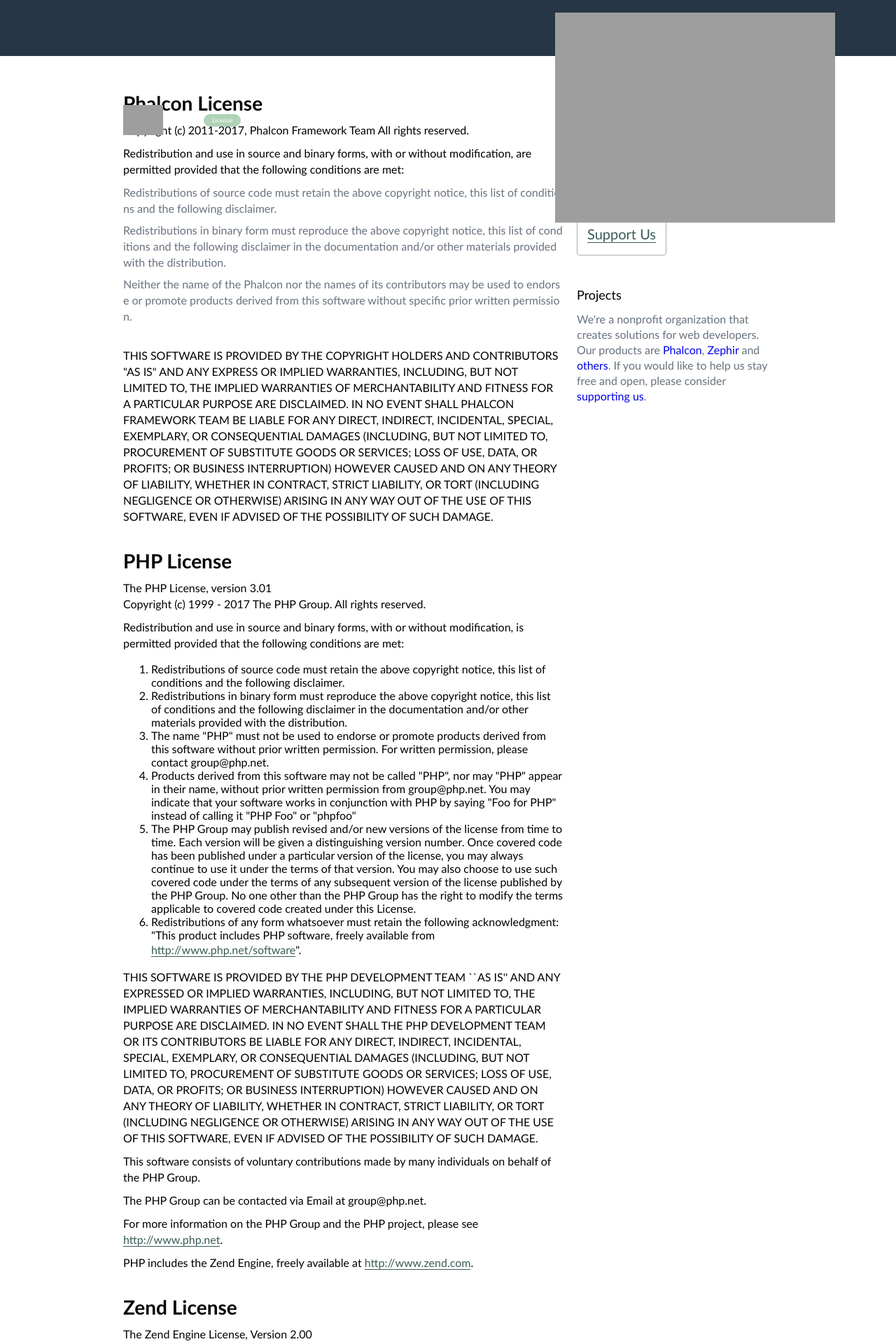
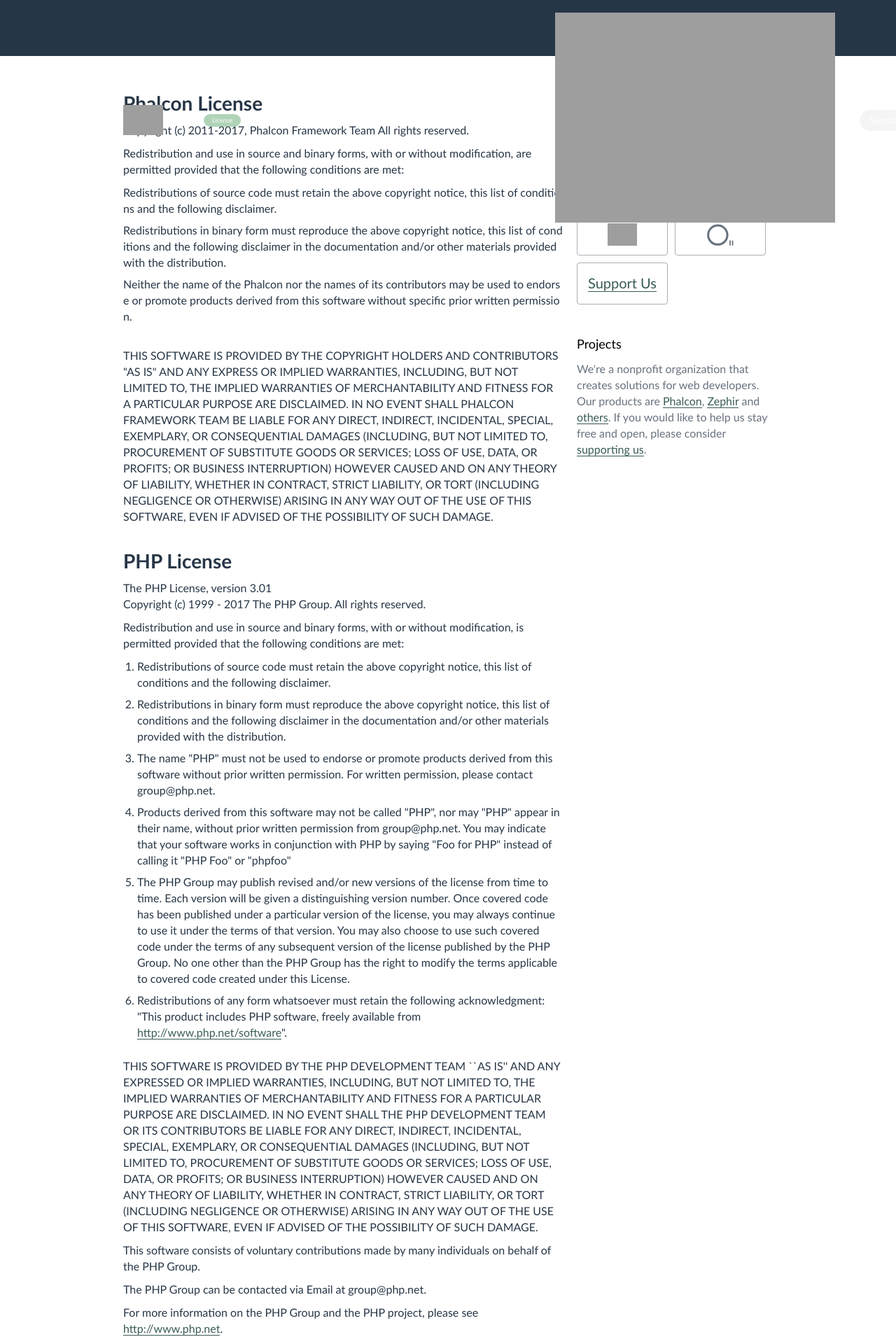
Before and after one commit to phalcon/license, a Jekyll site: the page built from index.html, in a window 1280 px wide. Shown: the top 1920 px of the page at 70% size. Built offline with Jekyll 4.4.1, drawn with Linux system fonts in a browser that asks for light colours; grey boxes are pictures that could not be loaded.

Commit message:
upd css & html

```diff
--- a/_includes/footer.html
+++ b/_includes/footer.html
@@ -19,7 +19,7 @@
         <div class="footer__supported">
             <span>Supported By</span>
 
-            <a href="#" class="footer__supported-logo">
+            <a href="https://odva.pro/" target="_blank" class="footer__supported-logo">
                 <svg width="38" height="31" viewBox="0 0 38 31" fill="none" xmlns="http://www.w3.org/2000/svg">
                     <path d="M15.375 29.3529C22.9283 29.3529 29.0514 23.2298 29.0514 15.6765C29.0514 8.12317 22.9283 2 15.375 2C7.82165 2 1.69849 8.12317 1.69849 15.6765C1.69849 23.2298 7.82165 29.3529 15.375 29.3529Z" stroke="#273646" stroke-opacity="0.7" stroke-width="3"/>
                     <path d="M33.9044 23.6177H32.1397V30.6765H33.9044V23.6177Z" fill="#273646" fill-opacity="0.7"/>
--- a/_includes/header.html
+++ b/_includes/header.html
@@ -73,6 +73,7 @@
             </ul>
 
             <nav class="header-nav--mobile _navToggle" onclick="event.stopPropagation();">
+                <input type="text" class="header__search" placeholder="Search...">
                 <ul>
                     <li>
                         <a href="https://phalcon.link/docs">Documentation</a>
@@ -127,11 +128,16 @@
                             </li>
                         </ul>
                     </li>
+
                 </ul>
             </nav>
+
         </div>
 
         <div class="header__right">
+            <input type="text"
+                   class="header__search"
+                   placeholder="Search...">
             <div class="header__github">
                 <a href="https://phalcon.link/github">
                     <svg width="20" height="20" viewBox="0 0 20 20" fill="none" xmlns="http://www.w3.org/2000/svg">
@@ -139,6 +145,16 @@
                     </svg>
                 </a>
             </div>
+
+            <div class="header__discord">
+                <a href="https://phalcon.link/discord">
+                    <svg width="22" height="22" xmlns="http://www.w3.org/2000/svg" id="Layer_1" viewBox="0 0 245 240">
+                        <style>.st0{fill:#FFFFFF;}</style>
+                        <path class="st0" d="M104.4 103.9c-5.7 0-10.2 5-10.2 11.1s4.6 11.1 10.2 11.1c5.7 0 10.2-5 10.2-11.1.1-6.1-4.5-11.1-10.2-11.1zM140.9 103.9c-5.7 0-10.2 5-10.2 11.1s4.6 11.1 10.2 11.1c5.7 0 10.2-5 10.2-11.1s-4.5-11.1-10.2-11.1z"/>
+                        <path class="st0" d="M189.5 20h-134C44.2 20 35 29.2 35 40.6v135.2c0 11.4 9.2 20.6 20.5 20.6h113.4l-5.3-18.5 12.8 11.9 12.1 11.2 21.5 19V40.6c0-11.4-9.2-20.6-20.5-20.6zm-38.6 130.6s-3.6-4.3-6.6-8.1c13.1-3.7 18.1-11.9 18.1-11.9-4.1 2.7-8 4.6-11.5 5.9-5 2.1-9.8 3.5-14.5 4.3-9.6 1.8-18.4 1.3-25.9-.1-5.7-1.1-10.6-2.7-14.7-4.3-2.3-.9-4.8-2-7.3-3.4-.3-.2-.6-.3-.9-.5-.2-.1-.3-.2-.4-.3-1.8-1-2.8-1.7-2.8-1.7s4.8 8 17.5 11.8c-3 3.8-6.7 8.3-6.7 8.3-22.1-.7-30.5-15.2-30.5-15.2 0-32.2 14.4-58.3 14.4-58.3 14.4-10.8 28.1-10.5 28.1-10.5l1 1.2c-18 5.2-26.3 13.1-26.3 13.1s2.2-1.2 5.9-2.9c10.7-4.7 19.2-6 22.7-6.3.6-.1 1.1-.2 1.7-.2 6.1-.8 13-1 20.2-.2 9.5 1.1 19.7 3.9 30.1 9.6 0 0-7.9-7.5-24.9-12.7l1.4-1.6s13.7-.3 28.1 10.5c0 0 14.4 26.1 14.4 58.3 0 0-8.5 14.5-30.6 15.2z"/>
+                    </svg>
+                </a>
+            </div>
         </div>
     </div>
 </header>
--- a/_includes/sponsors.html
+++ b/_includes/sponsors.html
@@ -1,3 +1,4 @@
+
 <div class="phalcon-blog__right-item phalcon-blog__sponsors">
   <div class="phalcon-blog__title">
     Supporters
@@ -23,6 +24,13 @@
       <img src="https://assets.phalconphp.com/phalcon/images/backers/netlify-147x40.svg"
            alt="Netlify">
     </a>
+    <a href="https://odva.pro/" class="phalcon-blog__sponsors-item">
+      <svg width="38" height="31" viewBox="0 0 38 31" fill="none" xmlns="http://www.w3.org/2000/svg">
+        <path d="M15.375 29.3529C22.9283 29.3529 29.0514 23.2298 29.0514 15.6765C29.0514 8.12317 22.9283 2 15.375 2C7.82165 2 1.69849 8.12317 1.69849 15.6765C1.69849 23.2298 7.82165 29.3529 15.375 29.3529Z" stroke="#273646" stroke-opacity="0.7" stroke-width="3"/>
+        <path d="M33.9044 23.6177H32.1397V30.6765H33.9044V23.6177Z" fill="#273646" fill-opacity="0.7"/>
+        <path d="M37.4338 23.6177H35.6691V30.6765H37.4338V23.6177Z" fill="#273646" fill-opacity="0.7"/>
+      </svg>
+    </a>
     <a href="https://phalcon.link/fund" class="phalcon-blog__sponsors-item">
       <span>Support Us</span>
     </a>
--- a/_includes/widget.html
+++ b/_includes/widget.html
@@ -1,9 +1,8 @@
-					<div class="phalcon-blog__right-item phalcon-blog__jobs">
+<div class="phalcon-blog__right-item phalcon-blog__projects">
 	<div class="phalcon-blog__title">
 		Projects
 	</div>
-						<div class="phalcon-blog__jobs-items">
-							<div class="phalcon-blog__jobs-item-name">
+	<div class="phalcon-blog__projects-text">
 		We're a nonprofit organization that creates
 		solutions for web developers. Our products are
 		<a href="https://phalconphp.com">Phalcon</a>,
@@ -13,4 +12,3 @@
 		please consider <a href="https://phalcon.link/fund">supporting us</a>.
 	</div>
 </div>
-					</div>
--- a/assets/css/main.css
+++ b/assets/css/main.css
@@ -1,7 +1,47 @@
----
----
-
 @charset "UTF-8";
+.hljs {
+  display: block;
+  overflow-x: auto;
+  padding: 0.5em;
+  background: #F0F0F0; }
+
+.hljs, .hljs-subst {
+  color: #444; }
+
+.hljs-comment {
+  color: #888888; }
+
+.hljs-keyword, .hljs-attribute, .hljs-selector-tag, .hljs-meta-keyword, .hljs-doctag, .hljs-name {
+  font-weight: bold; }
+
+.hljs-type, .hljs-string, .hljs-number, .hljs-selector-id, .hljs-selector-class, .hljs-quote, .hljs-template-tag, .hljs-deletion {
+  color: #880000; }
+
+.hljs-title, .hljs-section {
+  color: #880000;
+  font-weight: bold; }
+
+.hljs-regexp, .hljs-symbol, .hljs-variable, .hljs-template-variable, .hljs-link, .hljs-selector-attr, .hljs-selector-pseudo {
+  color: #BC6060; }
+
+.hljs-literal {
+  color: #78A960; }
+
+.hljs-built_in, .hljs-bullet, .hljs-code, .hljs-addition {
+  color: #397300; }
+
+.hljs-meta {
+  color: #1f7199; }
+
+.hljs-meta-string {
+  color: #4d99bf; }
+
+.hljs-emphasis {
+  font-style: italic; }
+
+.hljs-strong {
+  font-weight: bold; }
+
 /*  основные цвета  */
 @font-face {
   font-family: 'Lato';
@@ -795,7 +835,11 @@ a:focus {
   margin-left: auto;
   -webkit-flex-shrink: 0;
   -ms-flex-negative: 0;
-          flex-shrink: 0; }
+  flex-shrink: 0;
+  -webkit-box-align: center;
+  -webkit-align-items: center;
+  -ms-flex-align: center;
+  align-items: center; }
 
 .header__lang {
   cursor: pointer;
@@ -857,8 +901,15 @@ a:focus {
   transform: rotate(-45deg);
   bottom: 7px; }
 
-.hidden {
-  overflow: hidden; }
+.header__github {
+  margin-right: 10px; }
+.header__github a {
+  display: block;
+  height: 20px; }
+
+.header__discord a {
+  display: block;
+  height: 22px; }
 
 @media (min-width: 768px) and (max-width: 1023px) {
   .header {
@@ -1020,6 +1071,10 @@ a:focus {
   display: flex;
   margin-bottom: 35px; }
 
+.phalcon-blog__item-content {
+  width: 100%;
+}
+
 .phalcon-blog__item-img {
   display: block;
   width: 180px;
@@ -1080,14 +1135,27 @@ a:focus {
 .phalcon-blog__item-article {
   font-size: 14px;
   color: #68727e;
-  max-height: 81px;
   margin-bottom: 11px;
-  overflow: hidden;
   -o-text-overflow: ellipsis;
   text-overflow: ellipsis;
   display: -webkit-box;
   -webkit-line-clamp: 4;
-  -webkit-box-orient: vertical; }
+  -webkit-box-orient: vertical;
+  overflow: hidden;
+  line-height: 20px; }
+.phalcon-blog__item-article p {
+  margin: 0;
+  line-height: 20px; }
+.phalcon-blog__item-article a {
+  color: #385B56;
+  line-height: 23px;
+  font-size: 16px;
+  border-bottom: 1px solid #385B56;
+  -webkit-transition: all .125s;
+  -o-transition: all .125s;
+  transition: all .125s; }
+.phalcon-blog__item-article a:hover {
+  border-bottom-color: transparent; }
 
 .phalcon-blog__item-read-more {
   font-size: 14px;
@@ -1145,7 +1213,11 @@ a:focus {
   height: 20px; }
 
 .phalcon-blog__sponsors-item {
-  max-width: 50%;
+  -webkit-flex-basis: -webkit-calc(50% - 15px);
+  -ms-flex-preferred-size: calc(50% - 15px);
+  flex-basis: calc(50% - 15px);
+  max-width: -webkit-calc(50% - 15px);
+  max-width: calc(50% - 15px);
   display: block;
   height: 60px;
   padding: 13px 14px;
@@ -1162,6 +1234,10 @@ a:focus {
   -webkit-align-items: center;
   -ms-flex-align: center;
   align-items: center;
+  -webkit-box-pack: center;
+  -webkit-justify-content: center;
+  -ms-flex-pack: center;
+  justify-content: center;
   -webkit-transition: all .2s;
   -o-transition: all .2s;
   transition: all .2s; }
@@ -1213,7 +1289,8 @@ a:focus {
   margin-right: 3px;
   -webkit-transition: all .125s;
   -o-transition: all .125s;
-    transition: all .125s; }
+  transition: all .125s;
+  text-transform: capitalize; }
 .phalcon-blog__tags-item span:last-child {
   font-weight: 700; }
 .phalcon-blog__tags-item:hover {
@@ -1287,8 +1364,26 @@ a:focus {
   .phalcon-blog__sponsors-item {
     margin-right: 10px;
     margin-bottom: 10px;
+    -webkit-flex-basis: -webkit-calc(50% - 10px);
+    -ms-flex-preferred-size: calc(50% - 10px);
+    flex-basis: calc(50% - 10px);
     max-width: -webkit-calc(50% - 10px);
     max-width: calc(50% - 10px); } }
+
+.phalcon-blog__projects-text {
+  color: #68727e;
+  font-size: 16px;
+  line-height: 23px; }
+.phalcon-blog__projects-text a {
+  color: #385B56;
+  line-height: 23px;
+  font-size: 16px;
+  border-bottom: 1px solid #385B56;
+  -webkit-transition: all .125s;
+  -o-transition: all .125s;
+  transition: all .125s; }
+.phalcon-blog__projects-text a:hover {
+  border-bottom-color: transparent; }
 
 @media (max-width: 1023px) {
   .phalcon-blog .container {
@@ -1340,6 +1435,29 @@ a:focus {
   right: -12px;
   top: 7px; }
 
+.phalcon-blog-detail__author {
+  margin-right: 22px;
+  margin-bottom: 5px;
+  position: relative; }
+
+phalcon-blog-detail .phalcon-blog-detail__author a {
+  font-size: 12px;
+  line-height: 12px;
+}
+
+.phalcon-blog-detail__author:nth-child(2):after {
+  position: absolute;
+  content: '';
+  width: 2px;
+  height: 2px;
+  background-color: #68727e;
+  -webkit-border-radius: 50%;
+  border-radius: 50%;
+  right: -12px;
+  top: 7px; }
+.phalcon-blog-detail__author:last-child:after {
+  display: none; }
+
 .phalcon-blog-detail {
   margin-bottom: 35px; }
 .phalcon-blog-detail table {
@@ -1364,8 +1482,19 @@ a:focus {
   border: 1px solid rgba(39, 54, 70, 0.4);
   padding: 8px 14px;
   min-width: 150px; }
+.phalcon-blog-detail blockquote {
+  display: block;
+  -webkit-margin-before: 0em;
+  margin-block-start: 0em;
+  -webkit-margin-after: 0em;
+  margin-block-end: 0em;
+  -webkit-margin-start: 0px;
+  margin-inline-start: 0px;
+  -webkit-margin-end: 0px;
+  margin-inline-end: 0px; }
 .phalcon-blog-detail h2 {
   font-size: 28px;
+  color: #273646;
   line-height: normal;
   margin: 0;
   font-family: 'Lato';
@@ -1373,13 +1502,15 @@ a:focus {
   font-style: normal; }
 .phalcon-blog-detail h3 {
   font-size: 25px;
-    margin: 0;
-    margin-top: 35px;
-    margin-bottom: 10px;
+  margin: 12px 0;
   line-height: 36px;
   font-family: 'Lato';
   font-weight: 700;
   font-style: normal; }
+.phalcon-blog-detail h4 {
+  font-size: 18px;
+  margin: 6px 0;
+  color: #273646; }
 .phalcon-blog-detail iframe {
   max-width: 100%; }
 .phalcon-blog-detail img {
@@ -1395,6 +1526,7 @@ a:focus {
   margin-bottom: 10px;
   line-height: 23px;
   font-size: 16px;
+  color: #273646;
   font-family: 'Lato';
   font-weight: 400;
   font-style: normal; }
@@ -1437,9 +1569,9 @@ a:focus {
   font-style: normal;
   color: #CB2F2F; }
 .phalcon-blog-detail ul {
-    color: #68727e;
+  margin-bottom: 25px;
   margin-top: 10px;
-    margin-bottom: 25px;
+  color: #273646;
   display: block;
   max-width: 100%;
   overflow: hidden; }
@@ -1451,6 +1583,27 @@ a:focus {
   max-width: 100%;
   word-break: break-all;
   word-wrap: break-word; }
+.phalcon-blog-detail ol {
+  -webkit-margin-before: 0;
+  margin-block-start: 0;
+  -webkit-margin-after: 0;
+  margin-block-end: 0;
+  -webkit-margin-start: 0;
+  margin-inline-start: 0;
+  -webkit-margin-end: 0;
+  margin-inline-end: 0;
+  -webkit-padding-start: 0;
+  padding-inline-start: 0;
+  margin-bottom: 25px;
+  margin-top: 10px;
+  max-width: 100%;
+  padding-left: 20px;
+  color: #273646; }
+.phalcon-blog-detail ol li {
+  margin-bottom: 8px;
+  line-height: 23px;
+  font-size: 16px;
+  max-width: 100%; }
 .phalcon-blog-detail .headline {
   margin-bottom: 10px; }
 .phalcon-blog-detail .hljs {
@@ -1512,3 +1665,10 @@ body {
 *:after {
   -webkit-box-sizing: border-box;
   box-sizing: border-box; }
+
+.hidden {
+  overflow: hidden; }
+
+@supports (-webkit-overflow-scrolling: touch) {
+  body {
+    cursor: pointer; } }
```
Lines whose indentation alone changed are shown as unchanged.
